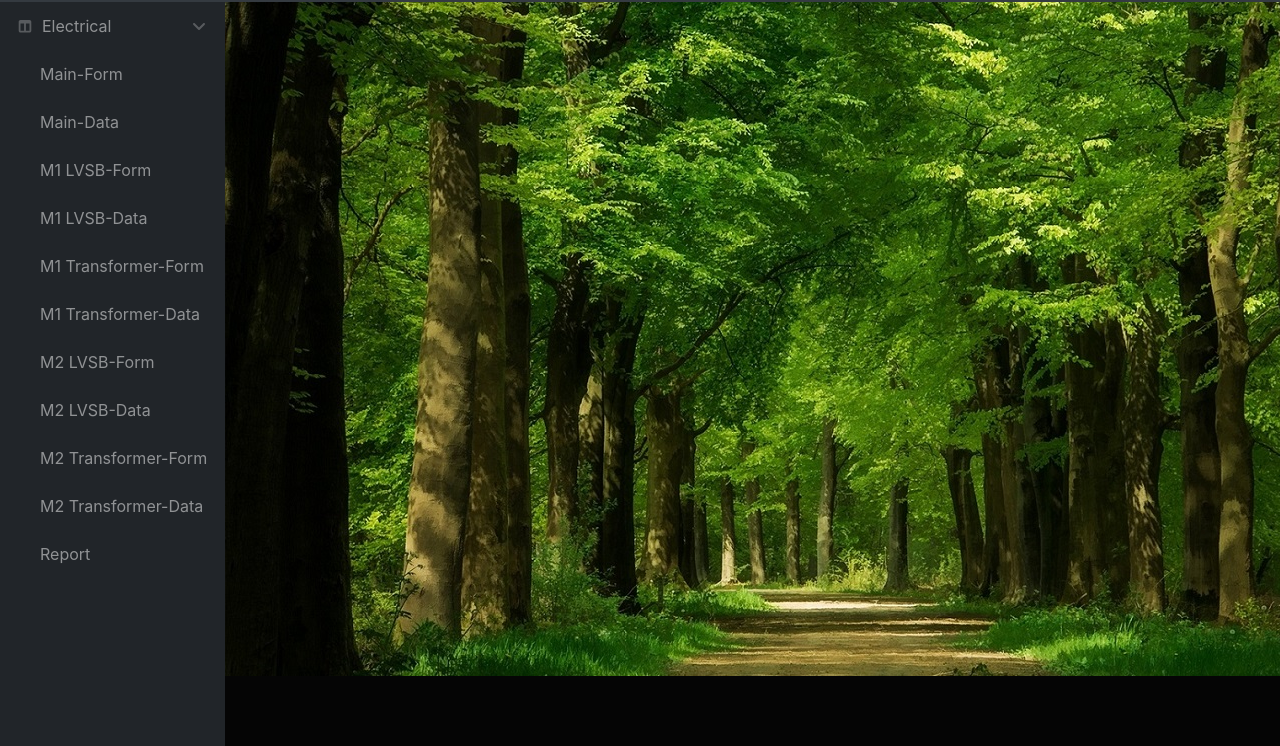
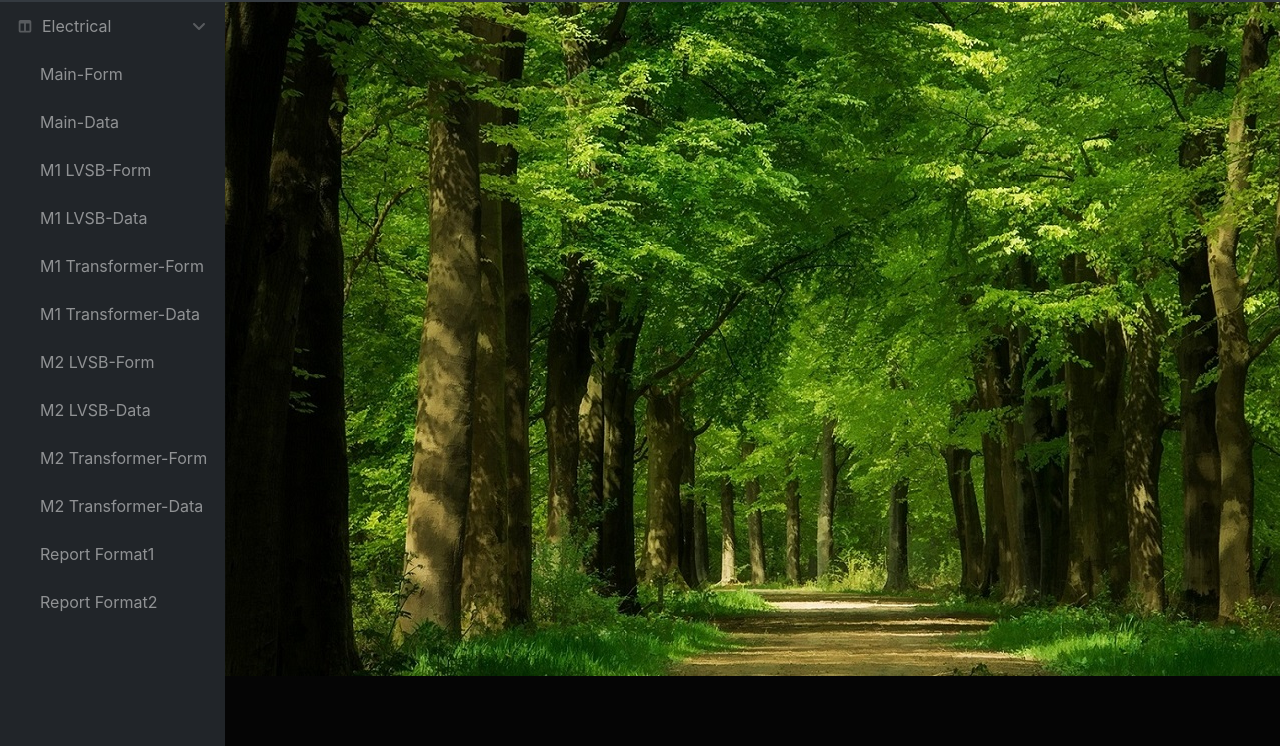
Before and after one commit to lightSpeedx100/facilities, a plain HTML site: page index.html in a window 1280 px wide. Both pictures are taken after a click on the link "Electrical". Shown: the part 54-800 px from the top of the page. Drawn offline with Linux system fonts and the light colour scheme.

Commit message:
Update index.html

```diff
--- a/index.html
+++ b/index.html
@@ -76,7 +76,8 @@
                                     <a class="nav-link" href="https://docs.google.com/spreadsheets/d/1bVgU5aclONIaqNeFr2EayaTxhSvun3m5VGS0sU95niA/gviz/tq?tqx=out:html&gid=1230015359&tq=SELECT+*+ORDER+BY+A+DESC+LIMIT+10" target="myiframe">M2 LVSB-Data</a>
                                     <a class="nav-link" href="https://docs.google.com/forms/d/e/1FAIpQLSczG8an-Ulv6Dq0Zx1_SdKiSVVALAdZWdCxMWzXsvK7gNfXXw/viewform?embedded=true" target="myiframe">M2 Transformer-Form</a>
                                     <a class="nav-link" href="https://docs.google.com/spreadsheets/d/1bVgU5aclONIaqNeFr2EayaTxhSvun3m5VGS0sU95niA/gviz/tq?tqx=out:html&gid=603565426&tq=SELECT+*+ORDER+BY+A+DESC+LIMIT+10" target="myiframe">M2 Transformer-Data</a>
-                                    <a class="nav-link" href="https://docs.google.com/spreadsheets/d/1bVgU5aclONIaqNeFr2EayaTxhSvun3m5VGS0sU95niA/gviz/tq?tqx=out:html&gid=1232805212&range=C3:K12" target="myiframe">Report</a>
+                                    <a class="nav-link" href="https://docs.google.com/spreadsheets/d/1bVgU5aclONIaqNeFr2EayaTxhSvun3m5VGS0sU95niA/gviz/tq?tqx=out:html&gid=1232805212&range=C3:K12" target="myiframe">Report Format1</a>
+                                    <a class="nav-link" href="https://docs.google.com/spreadsheets/u/1/d/e/2PACX-1vSpUixYeq15wgzoSigxqaKhNISGWlj-G_AJS-m35CusJccSEHJVaZ2Qlj7NX1IIEzF50ELA23vqId-O/pubhtml?gid=1232805212&single=true" target="myiframe">Report Format2</a>
 
                                 </nav>
                             </div>
```
